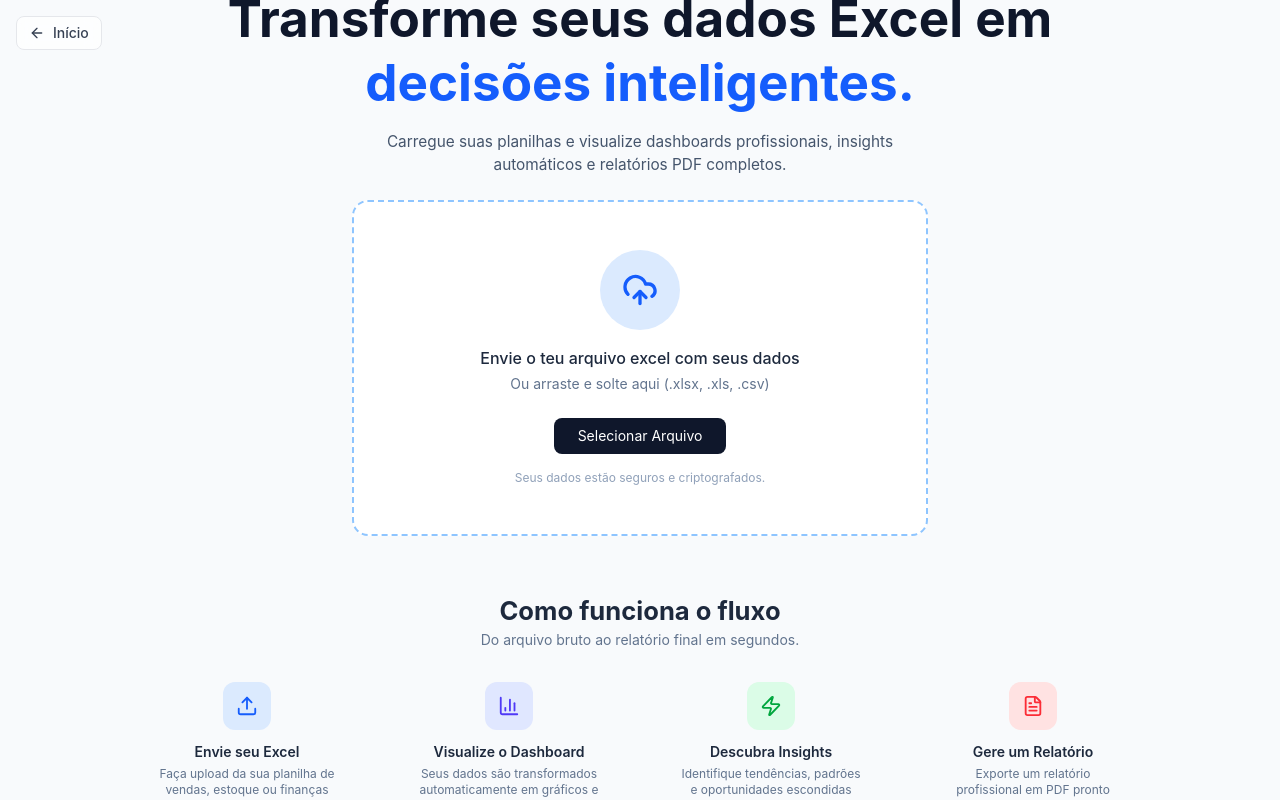
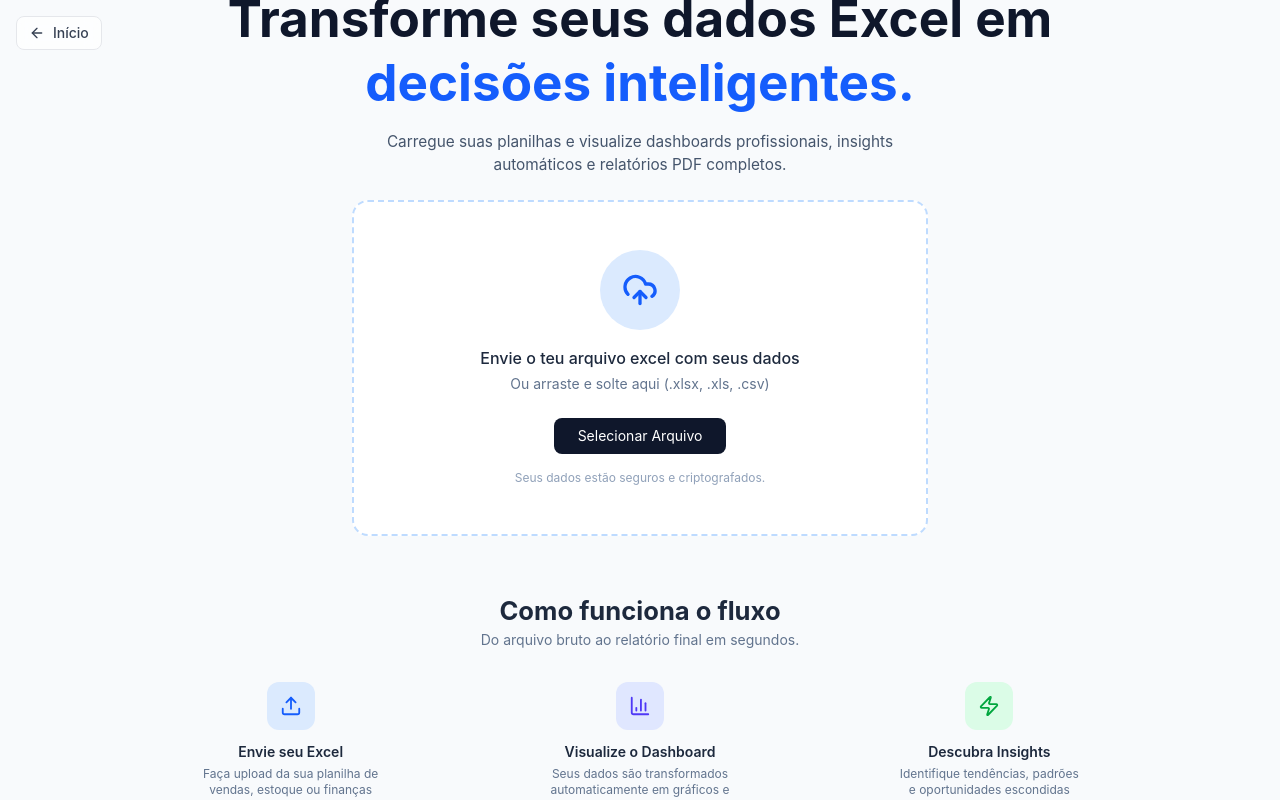
Before and after one commit to kevinyjoubert/showcase, a React (Vite) app: page /projects/gerador-excel-dados in a window 1280 px wide. Built offline with nearby package versions, Linux system fonts and the light colour scheme; no server answers; what ag-grid-community would draw is missing.

Commit message:
feat: removido o flowCard de PDF

```diff
--- a/src/projects/gerador-excel-dados/pages/GeradorExcelPage.tsx
+++ b/src/projects/gerador-excel-dados/pages/GeradorExcelPage.tsx
@@ -109,7 +109,7 @@ export default function GeradorExcelPage() {
                         </p>
                     </div>
 
-                    <div className="grid grid-cols-2 md:grid-cols-4 gap-6 max-w-5xl mx-auto">
+                    <div className="grid grid-cols-2 md:grid-cols-3 gap-6 max-w-5xl mx-auto">
 
                         <FlowCard
                             icon={<Upload size={22} />}
@@ -135,13 +135,13 @@ export default function GeradorExcelPage() {
                             description="Identifique tendências, padrões e oportunidades escondidas nos dados."
                         />
 
-                        <FlowCard
+                        {/* <FlowCard
                             icon={<FileText size={22} />}
                             bg="bg-red-100"
                             color="text-red-500"
                             title="Gere um Relatório"
                             description="Exporte um relatório profissional em PDF pronto para compartilhar."
-                        />
+                        /> */}
 
                     </div>
 
--- a/src/projects/gerador-excel-dados/pages/components/UploadExcel.tsx
+++ b/src/projects/gerador-excel-dados/pages/components/UploadExcel.tsx
@@ -24,7 +24,7 @@ export default function UploadExcel({ onFile }: Props) {
     return (
         <div
             onClick={openFile}
-            className="border-2 border-dashed border-blue-300 rounded-2xl p-12 bg-white hover:border-blue-500 transition cursor-pointer max-w-xl mx-auto"
+            className="border-2 border-dashed border-blue-200 rounded-2xl p-12 bg-white hover:border-blue-500 transition cursor-pointer max-w-xl mx-auto"
         >
 
             <input
```
